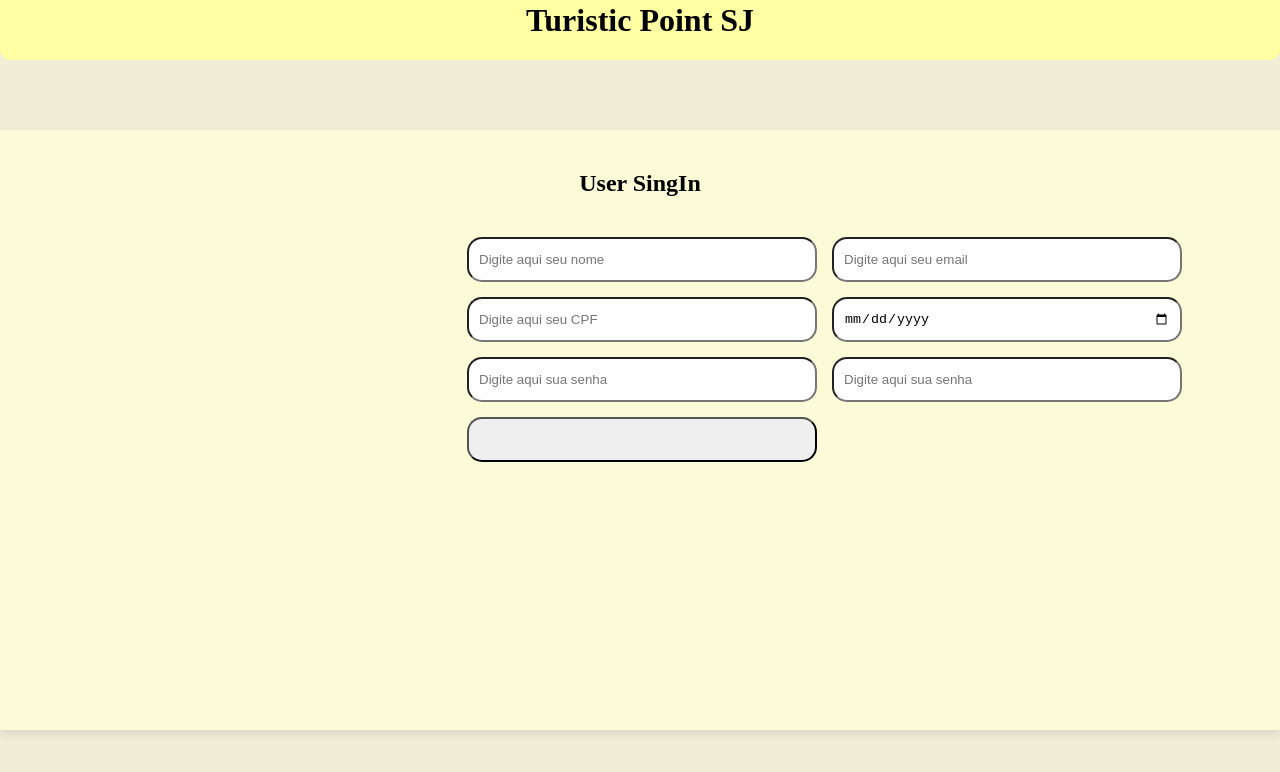
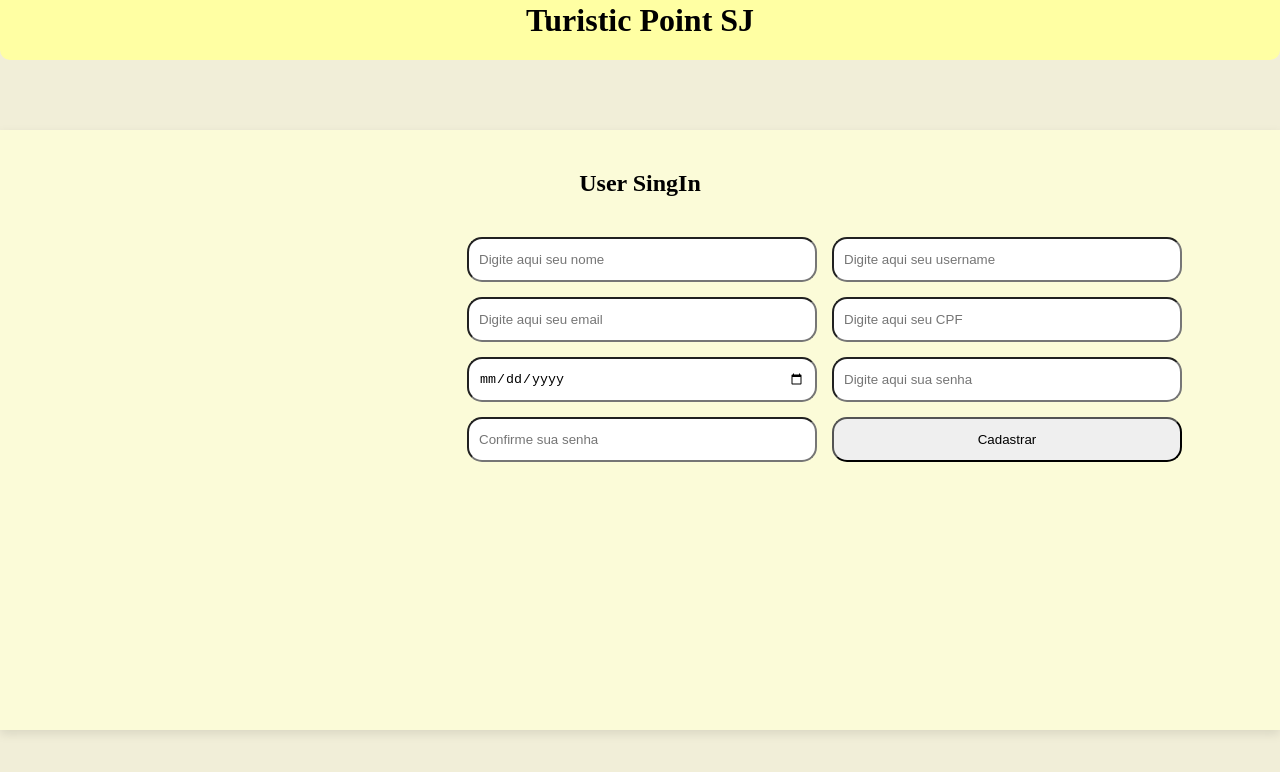
Before and after one commit to Ramon-UFSJ2023/Turistic-Point, a React (Vite) app: page /singInPage in a window 1280 px wide. Shown: the top 772 px of the page. Built offline with nearby package versions, Linux system fonts and the light colour scheme; no server answers.

Commit message:
cadastro de usuário com hash de senha e integração com supabase

```diff
--- a/package.json
+++ b/package.json
@@ -11,6 +11,7 @@
   },
   "dependencies": {
     "@supabase/supabase-js": "^2.105.4",
+    "bcryptjs": "^3.0.3",
     "react": "^19.2.5",
     "react-dom": "^19.2.5",
     "react-router-dom": "^7.14.2"
--- a/src/Front/Pages/SingInPage.jsx
+++ b/src/Front/Pages/SingInPage.jsx
@@ -1,23 +1,145 @@
+import { useState } from "react";
+import { useNavigate } from "react-router-dom";
 import { TopBar } from "../components/TopBar";
-import "../style/singInPage.css"
+import { supabase } from "../../Service/supabaseClient";
+import "../style/singInPage.css";
+import bcrypt from 'bcryptjs';
 
 export function SingleInPage(){
+    const navigate = useNavigate();
+
+    const [name, setName] = useState("");
+    const [username, setUsername] = useState("");
+    const [email, setEmail] = useState("");
+    const [cpf, setCpf] = useState("");
+    const [birthDate, setBirthDate] = useState("");
+    const [password, setPassword] = useState("");
+    const [confirmPassword, setConfirmPassword] = useState("");
+    const [loading, setLoading] = useState(false);
+
+    const handleRegister = async (e) => {
+        e.preventDefault();
+
+        if (password != confirmPassword) {
+            alert("As senhas não coincidem!")
+            return;
+        }
+
+        setLoading(true);
+
+        const salt = bcrypt.genSaltSync(10)
+        const passwordHash = bcrypt.hashSync(password, salt);
+
+        const { error } = await supabase.from("users").insert([{
+            name: name,
+            username: username,
+            email: email,
+            cpf: cpf,
+            birth_date: birthDate,
+            password_hash: passwordHash
+        }]);
+
+        if (error) alert("Erro ao cadastrar: " + error.message);
+        else {
+            alert("Cadastro concluído!");
+            navigate("/pageTeste");
+        }
+
+        setLoading(false);
+    }
+
     return(
         <div className="SingInPage">
             <TopBar />
             <main className="container-content">
                 <section className="content-singIn">
                     <h1>User SingIn</h1>
-                    <div className="input-grid">
-                        <input type="text" name="" id="" className="input-info-singIn" placeholder="Digite aqui seu nome"/>
-                        <input type="email" name="" id="" className="input-info-singIn" placeholder="Digite aqui seu email"/>
-                        <input type="text" name="" id="" className="input-info-singIn" placeholder="Digite aqui seu CPF"/   >
-                        <input type="date" name="" id="" className="input-info-singIn" placeholder="Digite aqui sua data de nascimento"/>
-                        <input type="password" name="" id="" className="input-info-singIn" placeholder="Digite aqui sua senha"/>
-                        <input type="password" name="" id="" className="input-info-singIn" placeholder="Digite aqui sua senha"/>
-                        <input type="submit" value="" className="input-info-singIn"/>
-                    </div>
+                    <form className="input-grid" onSubmit={handleRegister}>
+                        <input
+                            type="text"
+                            name=""
+                            id=""
+                            className="input-info-singIn"
+                            placeholder="Digite aqui seu nome"
+                            value={name}
+                            onChange={(e) => setName(e.target.value)}
+                            required
+                        />
 
+                        <input
+                            type="text"
+                            name=""
+                            id=""
+                            className="input-info-singIn"
+                            placeholder="Digite aqui seu username"
+                            value={username}
+                            onChange={(e) => setUsername(e.target.value)}
+                            required
+                        />
+
+                        <input
+                            type="email"
+                            name=""
+                            id=""
+                            className="input-info-singIn"
+                            placeholder="Digite aqui seu email"
+                            value={email}
+                            onChange={(e) => setEmail(e.target.value)}
+                            required
+                        />
+
+                        <input
+                            type="text"
+                            name=""
+                            id=""
+                            className="input-info-singIn"
+                            placeholder="Digite aqui seu CPF"
+                            value={cpf}
+                            onChange={(e) => setCpf(e.target.value)}
+                            required
+                        />
+
+                        <input
+                            type="date"
+                            name=""
+                            id=""
+                            className="input-info-singIn"
+                            placeholder="Digite aqui sua data de nascimento"
+                            value={birthDate}
+                            onChange={(e) => setBirthDate(e.target.value)}
+                            required
+                        />
+
+                        <input
+                            type="password"
+                            name=""
+                            id=""
+                            className="input-info-singIn"
+                            placeholder="Digite aqui sua senha"
+                            value={password}
+                            onChange={(e) => setPassword(e.target.value)}
+                            required
+                        />
+
+                        <input
+                            type="password"
+                            name=""
+                            id=""
+                            className="input-info-singIn"
+                            placeholder="Confirme sua senha"
+                            value={confirmPassword}
+                            onChange={(e) => setConfirmPassword(e.target.value)}
+                            required
+                        />
+
+                        <input
+                            type="submit"
+                            value={loading ? "Cadastrando..." : "Cadastrar"}
+                            className="input-info-singIn"
+                            disabled={loading}
+                            style={{ cursor: loading ? "not-allowed" : "pointer" }}
+                        />
+                    </form>
                 </section>
             </main>
         </div>
```
Also changed, not shown: 1 other file (tests, documents, lock files or other folders).
